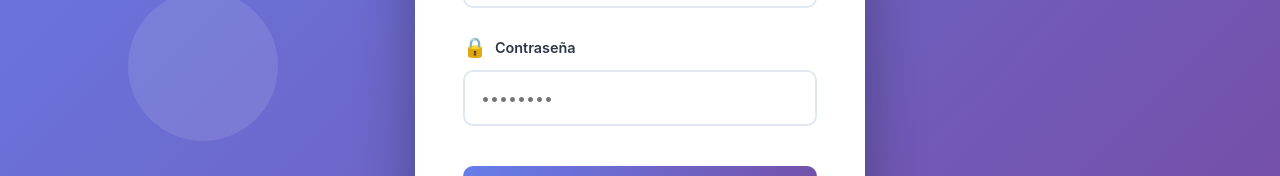
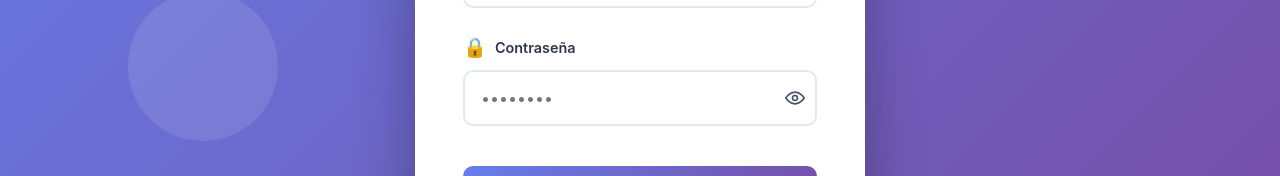
Before and after one commit to carolinaCO21/ERP_Grupo2_Front, an Angular app in the folder ERP_Frontend/: page /login in a window 1280 px wide. Shown: the part 409-585 px from the top of the page. Built offline with nearby package versions, Linux system fonts and the light colour scheme.

Commit message:
Mostrar contraseña

```diff
--- a/ERP_Frontend/src/presentation/views/auth/login/login.component.css
+++ b/ERP_Frontend/src/presentation/views/auth/login/login.component.css
@@ -141,6 +141,56 @@
   outline: none;
 }
 
+.password-wrapper {
+  position: relative;
+  display: block;
+  width: 100%;
+}
+
+
+.password-wrapper .form-input {
+  /* Aseguramos que el input ocupe todo el ancho del contenedor
+     y dejamos padding a la derecha pequeño para que el caret no quede
+     debajo del icono (icono superpuesto). */
+  width: 100%;
+  box-sizing: border-box;
+  padding-right: 2.6rem;
+}
+
+.toggle-password {
+  position: absolute;
+  right: 8px;
+  top: 50%;
+  transform: translateY(-50%);
+  background: rgba(255,255,255,0.0);
+  border: none;
+  cursor: pointer;
+  width: 28px;
+  height: 28px;
+  display: inline-flex;
+  align-items: center;
+  justify-content: center;
+  padding: 0;
+  color: #4a5568;
+  /* keep it above the input text without affecting layout */
+  pointer-events: auto;
+  z-index: 3;
+}
+
+.toggle-password:disabled {
+  cursor: not-allowed;
+  opacity: 0.6;
+}
+
+.toggle-password .icon-eye,
+.toggle-password .icon-eye-off {
+  display: block;
+}
+
+.toggle-password:focus {
+  outline: none;
+}
+
 .form-input:focus {
   border-color: #667eea;
   box-shadow: 0 0 0 3px rgba(102, 126, 234, 0.1);
--- a/ERP_Frontend/src/presentation/views/auth/login/login.component.html
+++ b/ERP_Frontend/src/presentation/views/auth/login/login.component.html
@@ -36,8 +36,9 @@
           <span class="label-icon">🔒</span>
           Contraseña
         </label>
+        <div class="password-wrapper">
           <input
-          type="password"
+            [type]="showPassword ? 'text' : 'password'"
             class="form-input"
             [(ngModel)]="password"
             name="password"
@@ -45,6 +46,25 @@
             [disabled]="vm.isLoading()"
             required
           />
+          <button
+            type="button"
+            class="toggle-password"
+            (click)="togglePassword()"
+            [attr.aria-pressed]="showPassword"
+            [disabled]="vm.isLoading()"
+            aria-label="Mostrar u ocultar contraseña"
+            title="Mostrar/ocultar contraseña"
+          >
+            <svg *ngIf="!showPassword" xmlns="http://www.w3.org/2000/svg" width="20" height="20" viewBox="0 0 24 24" fill="none" stroke="currentColor" stroke-width="2" stroke-linecap="round" stroke-linejoin="round" class="icon-eye">
+              <path d="M1 12s4-7 11-7 11 7 11 7-4 7-11 7S1 12 1 12z" />
+              <circle cx="12" cy="12" r="3" />
+            </svg>
+            <svg *ngIf="showPassword" xmlns="http://www.w3.org/2000/svg" width="20" height="20" viewBox="0 0 24 24" fill="none" stroke="currentColor" stroke-width="2" stroke-linecap="round" stroke-linejoin="round" class="icon-eye-off">
+              <path d="M17.94 17.94A10.94 10.94 0 0 1 12 19c-7 0-11-7-11-7a21.15 21.15 0 0 1 5-4.11" />
+              <path d="M1 1l22 22" />
+            </svg>
+          </button>
+        </div>
       </div>
 
       <div *ngIf="vm.errorMessage()" class="error-message">
--- a/ERP_Frontend/src/presentation/views/auth/login/login.component.ts
+++ b/ERP_Frontend/src/presentation/views/auth/login/login.component.ts
@@ -16,6 +16,11 @@ export class LoginComponent {
 
   email = '';
   password = '';
+  showPassword = false;
+
+  togglePassword() {
+    this.showPassword = !this.showPassword;
+  }
 
   async onSubmit() {
     await this.vm.login(this.email, this.password);
```
Lines whose indentation alone changed are shown as unchanged.
